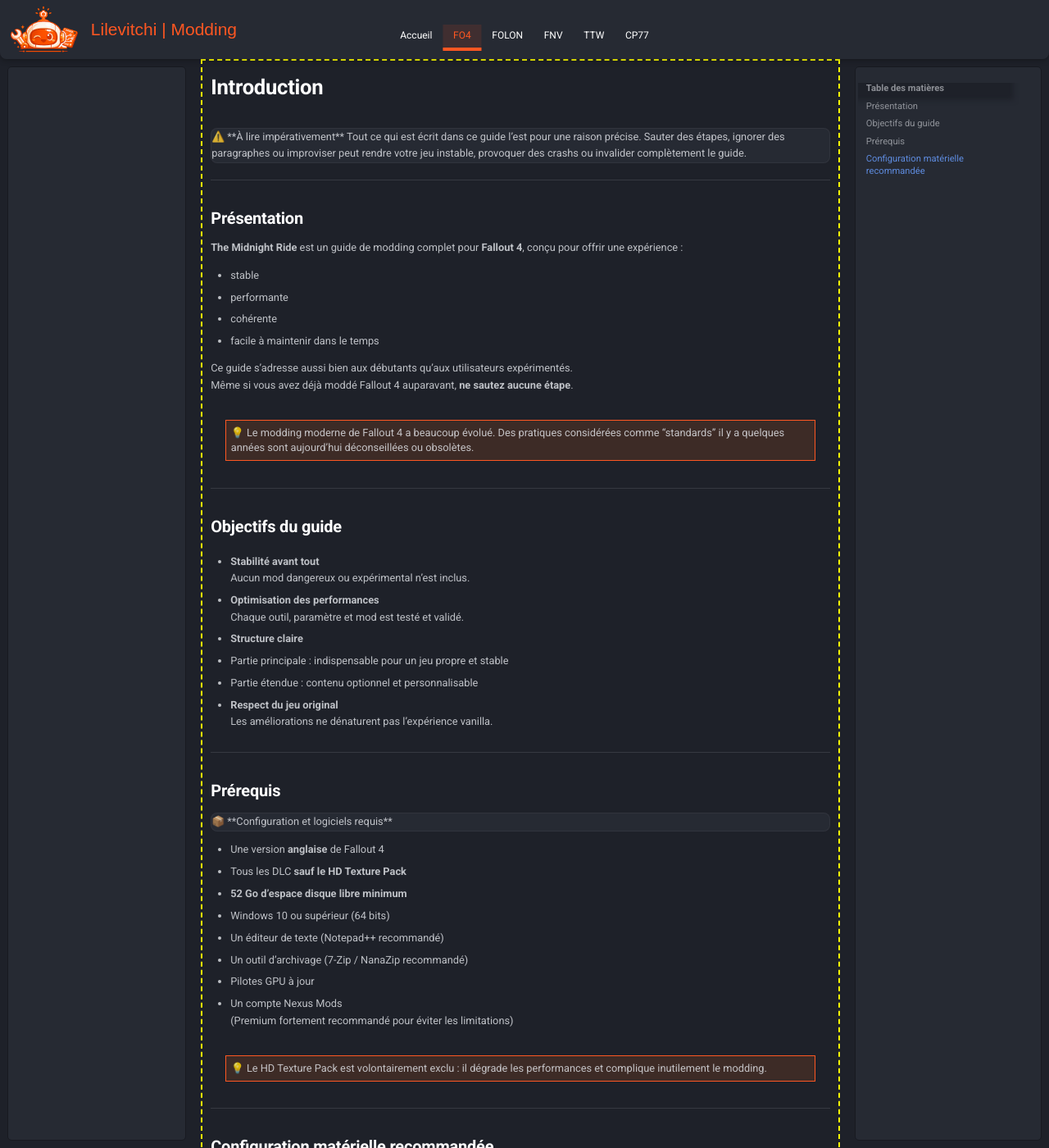
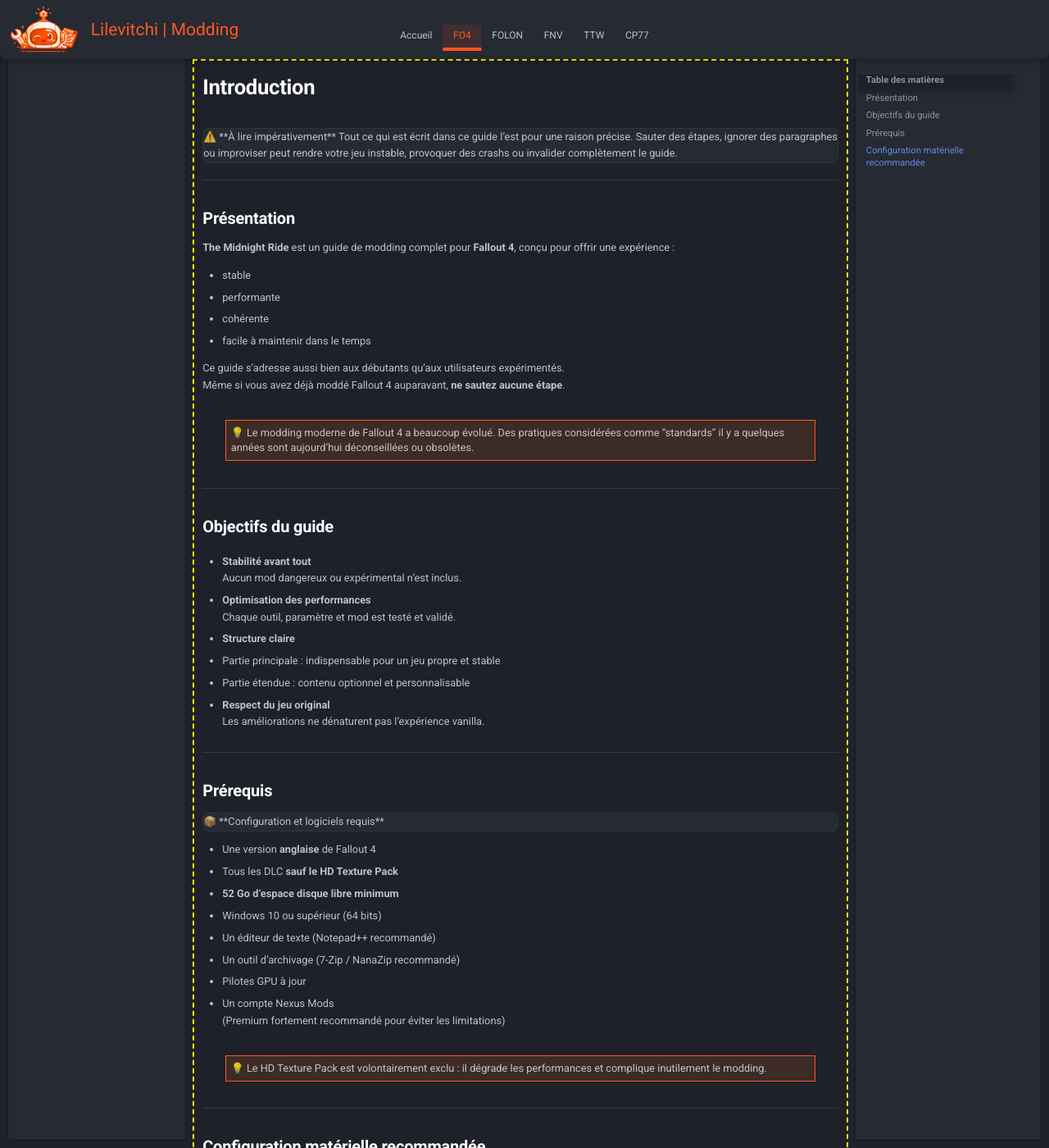
Before and after one commit to Lilevitchi/lilevitchi.github.io, an MkDocs documentation site: the page built from docs/fallout4/intro.md, in a window 1280 px wide and 1400 px high. Shown: the whole window at 82% size. Built offline with MkDocs 1.6.1 and Material for MkDocs 9.7.7, drawn with Linux system fonts in a browser that asks for light colours.

Commit message:
Update extra.css

```diff
--- a/docs/stylesheets/extra.css
+++ b/docs/stylesheets/extra.css
@@ -20,11 +20,14 @@
   --header-height: 72px;
   --footer-height: 30px;
 
+  /* Sidebar sizing*/
   --sidebar-width-primary: 216px;
   --sidebar-width-secondary: 226px;
   --sidebar-gap: 10px;
-  --sidebar-footer-offset: 10px;
+  --sidebar-footer-offset: 0px;
   --header-visual-offset: 10px;
+
+  /* Content sizing */
   --content-max-width: 87.5rem;     /* 1400px */
   --grid-max-width: 95%;
 
@@ -81,24 +84,25 @@
   font-size: 16px;
 }
 
-html, body {
+html,
+body {
   height: 100%;
 }
 
 [data-md-color-scheme] body {
   margin: 0;
+  min-height: 100svh;
+  display: flex;
+  flex-direction: column;
+
   background-color: var(--bg-page);
   color: #fff;
   font-family: var(--font-main);
   font-size: var(--font-base-size);
   font-weight: 400;
-  min-height: 100svh;
-
-  /* AJOUTEZ CES LIGNES */
-  display: flex;
-  flex-direction: column;
 }
 
+/* Scrollbars */
 * {
   scrollbar-width: thin;
   scrollbar-color: rgba(255,255,255,0.5) transparent;
@@ -113,8 +117,8 @@
   position: fixed;
   top: 0;
   inset-inline: 0;
+  height: var(--header-height);
 
-  height: var(--header-height);
   background: var(--bg-surface);
   z-index: var(--z-header);
 
@@ -144,9 +148,10 @@
 /* Logo */
 [data-md-color-scheme] .md-logo img {
   height: 60px;
-  width: auto;
-  display: block;
   transition: transform 187ms ease;
+
+  /*width: auto;
+  display: block;*/
 }
 
 /* Logo Hover */
@@ -163,10 +168,11 @@
 
 /* Texte du titre */
 [data-md-color-scheme] .md-header__title .md-ellipsis {
-  font-family: Arial, Helvetica, sans-serif;
   color: var(--accent);
   font-size: var(--font-h1-size);
   font-weight: 400;
+
+  /*font-family: Arial, Helvetica, sans-serif;*/
 }
 
 /* ============================================================
@@ -186,12 +192,14 @@
 
 /* Barre des tabs */
 [data-md-color-scheme] .md-tabs {
-  position: sticky;
   display: flex;
   justify-content: center;
-  width: 100%;
   height: 100%;
   background: transparent;
+
+  /*width: 100%;
+  position: sticky;
+  justify-content: center;*/
 }
 
 /* Liste des onglets */
@@ -199,9 +207,10 @@
   display: flex;
   align-items: center;
   height: 100%;
-  gap: 0;
   padding: 0;
   margin: 0;
+
+  /*gap: 0;*/
 }
 
 /* Item = Source de l'espace */
@@ -216,16 +225,18 @@
   color: #fff;
   padding: 0.4rem 0.8rem;
   font-size: var(--font-h3-size);
-  opacity: 1;
   border-bottom: 4px solid transparent;
   transition: var(--transition);
+
+  /*opacity: 1;*/
 }
 
 /* Onglet — survol (hover) */
 [data-md-color-scheme] .md-tabs__link:hover {
   color: var(--accent);
-  opacity: 1;
   background-color: var(--tab-bg-hover);
+
+  /*opacity: 1;*/
 }
 
 /* Onglet — état actif */
@@ -233,16 +244,18 @@
 .md-tabs__item--active
 .md-tabs__link {
   color: var(--accent);
-  opacity: 1;
   background-color: var(--tab-bg-active);
   border-bottom-color: var(--accent);
+
+  /*opacity: 1;*/
 }
 
 /* Texte long */
 .md-tabs__link::before {
   content: attr(data-full);
-  white-space: nowrap;
-  display: inline-block;
+
+  /*white-space: nowrap;
+  display: inline-block;*/
 }
 
 /* Texte court */
@@ -266,22 +279,21 @@
 /* Main container */
 [data-md-color-scheme] .md-main {
   margin-top: var(--header-height);
+  flex: 1 0 auto;
+  display: flex;
+  flex-direction: column;
+
   /*min-height: 100%;
-
   margin-top: var(--header-height);
   min-height: calc(100vh - var(--header-height));*/
-
-  /* MODIFIEZ OU AJOUTEZ CECI */
-  flex: 1 0 auto; /* Force le contenu à s'étendre et pousser le footer */
-  display: flex;
-  flex-direction: column;
 }
 
 /* Zone centrale */
 [data-md-color-scheme] .md-main__inner {
-  display: block;
   max-width: none;
   margin: 0;
+
+  /*display: block;*/
 }
 
 /* ============================================================
@@ -290,9 +302,6 @@
 
 /* Zone de contenu centrale */
 [data-md-color-scheme] .md-content {
-  margin-left: calc(var(--sidebar-width-primary) + var(--sidebar-gap));
-  margin-right: calc(var(--sidebar-width-secondary) + var(--sidebar-gap));
-  padding: 0;
   min-width: 0;
 }
 
@@ -314,7 +323,8 @@
     border-radius: var(--radius-md);
     margin-bottom: 8px;
     border: 1px solid rgba(255, 255, 255, 0.05);
-    width: 100%;
+
+    /*width: 100%;*/
 }
 
 [data-md-color-scheme] .floating-title {
@@ -328,26 +338,20 @@
 
 /* Sidebars */
 [data-md-color-scheme] .md-sidebar {
-  position: fixed;
+  position: sticky;
 
   top: calc(
     var(--header-height)
     + var(--header-visual-offset)
-  ) !important;
+  );
 
-  bottom: 10px;
-
-  height: calc(100vh - var(--header-height) - var(--sidebar-footer-offset) - var(--header-visual-offset)) !important;
-
-  /*height: auto;*/
-  display: flex;
-  flex-direction: column;
+  height: auto;
+  max-height: calc(100vh - var(--header-height) - var(--header-visual-offset));
 
   background: var(--bg-surface);
   border-radius: var(--radius-sm);
   outline: 1px solid rgba(0,0,0,0.2);
 
-  transform: none !important;
   overflow: hidden;
   z-index: var(--z-sidebar);
 
@@ -366,13 +370,12 @@
 [data-md-color-scheme] .md-sidebar--secondary {
   right: var(--sidebar-gap);
   width: var(--sidebar-width-secondary);
-  display: block !important;
 }
 
+/*
 [data-md-color-scheme] .md-sidebar__scrollwrap {
   flex: 1;
   min-height: 0;
-  height: 100% !important;
 }
 
 [data-md-color-scheme] .md-sidebar__inner {
@@ -380,17 +383,15 @@
   overflow-y: auto;
 }
 
-/* Never allow double scroll */
 [data-md-color-scheme] .md-main,
 [data-md-color-scheme] .md-content,
 [data-md-color-scheme] .md-main__inner {
   overflow: visible;
 }
 
-/* Sidebars must never scroll independently */
 [data-md-color-scheme] .md-sidebar {
   overscroll-behavior: none;
-}
+}*/
 
 /* ============================================================
    7. TYPOGRAPHIE & CONTENU
@@ -403,12 +404,13 @@
   font-weight: 700;
 }
 
-[data-md-color-scheme] .md-typeset p {
+
+/*[data-md-color-scheme] .md-typeset p {
   text-align: left;
   max-width: 100%;
   opacity: 1;
   color: var(--white);
-}
+}*/
 
 [data-md-color-scheme] .md-typeset a:not(.kofi-button) {
   color: #fff;
@@ -511,15 +513,13 @@
 [data-md-color-scheme] .md-footer {
   height: var(--footer-height);
   background: var(--bg-surface);
-
   border-top: 1px solid rgba(255,255,255,0.1);
 
   display: flex;
   align-items: center;
   justify-content: center;
 
-  /* AJOUTEZ CECI POUR PLUS DE SÉCURITÉ */
-  flex-shrink: 0; /* Empêche le footer de s'écraser */
+  flex-shrink: 0;
   margin-top: auto;
 }
 
```
